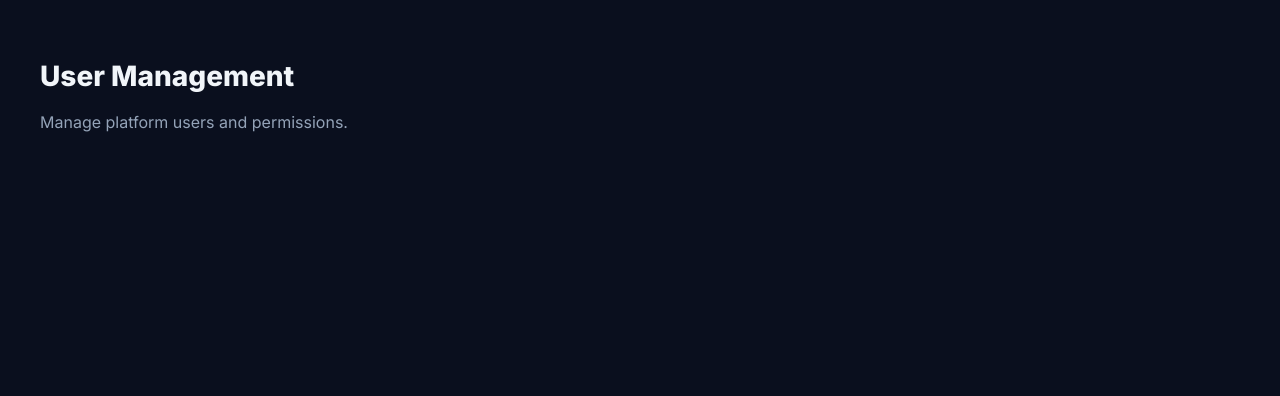
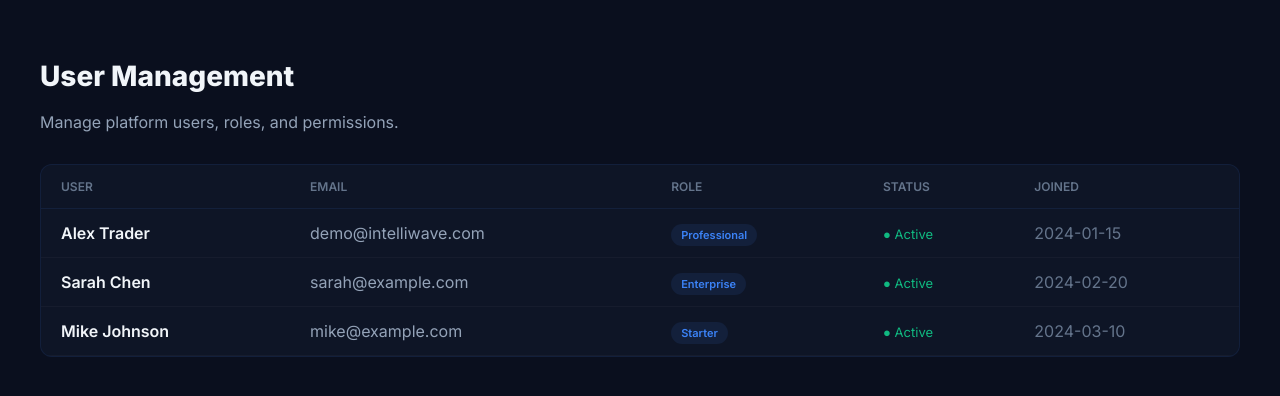
Before and after one commit to NICHOLASKARANI/intelliwavverealtimeintelligence, a Next.js app in the folder apps/frontend/: page /admin/users in a window 1280 px wide. Shown: the top 396 px of the page. Built offline with nearby package versions, Linux system fonts and the light colour scheme.

Commit message:
Fix remaining placeholders in admin pages with real data tables

```diff
--- a/apps/frontend/src/app/admin/users/page.tsx
+++ b/apps/frontend/src/app/admin/users/page.tsx
@@ -2,7 +2,33 @@ export default function AdminUsersPage() {
   return (
     <div style={{ minHeight: '100vh', background: '#0a0f1e', color: '#f1f5f9', padding: '40px', fontFamily: 'Inter, system-ui, sans-serif' }}>
       <h1 style={{ fontSize: '28px', fontWeight: 800 }}>User Management</h1>
-      <p style={{ color: '#94a3b8', marginTop: '8px' }}>Manage platform users and permissions.</p>
+      <p style={{ color: '#94a3b8', marginTop: '8px' }}>Manage platform users, roles, and permissions.</p>
+      <div style={{ marginTop: '32px', background: 'rgba(15,23,41,0.8)', borderRadius: '12px', border: '1px solid rgba(59,130,246,0.1)', overflow: 'hidden' }}>
+        <table style={{ width: '100%', borderCollapse: 'collapse' }}>
+          <thead>
+            <tr style={{ borderBottom: '1px solid rgba(59,130,246,0.1)' }}>
+              {['User', 'Email', 'Role', 'Status', 'Joined'].map(h => (
+                <th key={h} style={{ padding: '14px 20px', textAlign: 'left', fontSize: '12px', fontWeight: 600, color: '#64748b', textTransform: 'uppercase' }}>{h}</th>
+              ))}
+            </tr>
+          </thead>
+          <tbody>
+            {[
+              { name: 'Alex Trader', email: 'demo@intelliwave.com', role: 'Professional', status: 'Active', date: '2024-01-15' },
+              { name: 'Sarah Chen', email: 'sarah@example.com', role: 'Enterprise', status: 'Active', date: '2024-02-20' },
+              { name: 'Mike Johnson', email: 'mike@example.com', role: 'Starter', status: 'Active', date: '2024-03-10' },
+            ].map((user, i) => (
+              <tr key={i} style={{ borderBottom: '1px solid rgba(255,255,255,0.03)' }}>
+                <td style={{ padding: '14px 20px', fontWeight: 600, color: '#f1f5f9' }}>{user.name}</td>
+                <td style={{ padding: '14px 20px', color: '#94a3b8' }}>{user.email}</td>
+                <td style={{ padding: '14px 20px' }}><span style={{ padding: '4px 10px', borderRadius: '100px', fontSize: '11px', fontWeight: 600, background: 'rgba(59,130,246,0.1)', color: '#3b82f6' }}>{user.role}</span></td>
+                <td style={{ padding: '14px 20px' }}><span style={{ color: '#10b981', fontSize: '13px' }}>● {user.status}</span></td>
+                <td style={{ padding: '14px 20px', color: '#64748b' }}>{user.date}</td>
+              </tr>
+            ))}
+          </tbody>
+        </table>
+      </div>
     </div>
   );
 }
```
Also changed, not shown: apps/frontend/src/app/admin/page.tsx (+11 -3 lines).
